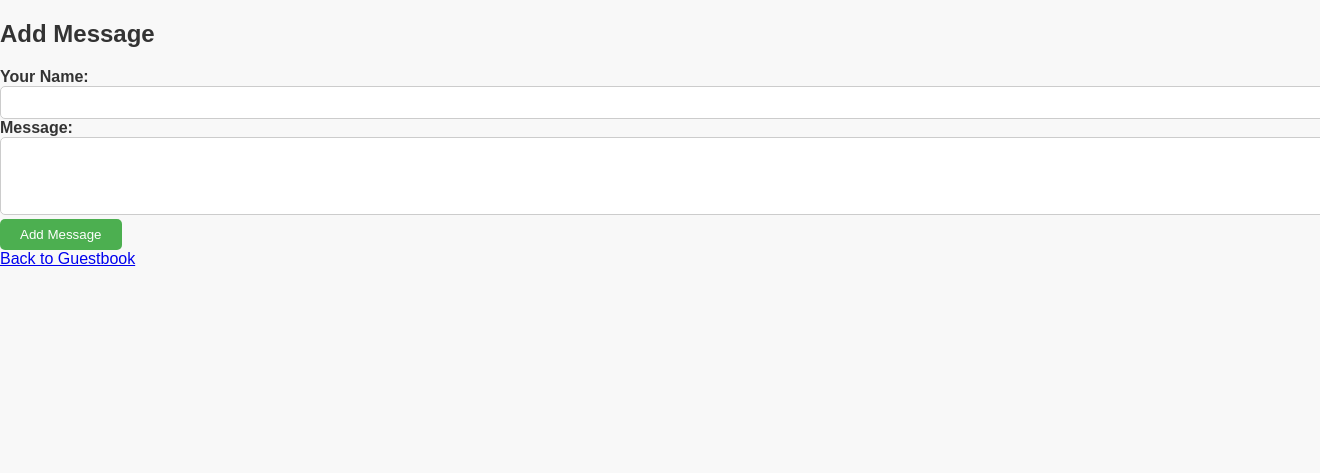
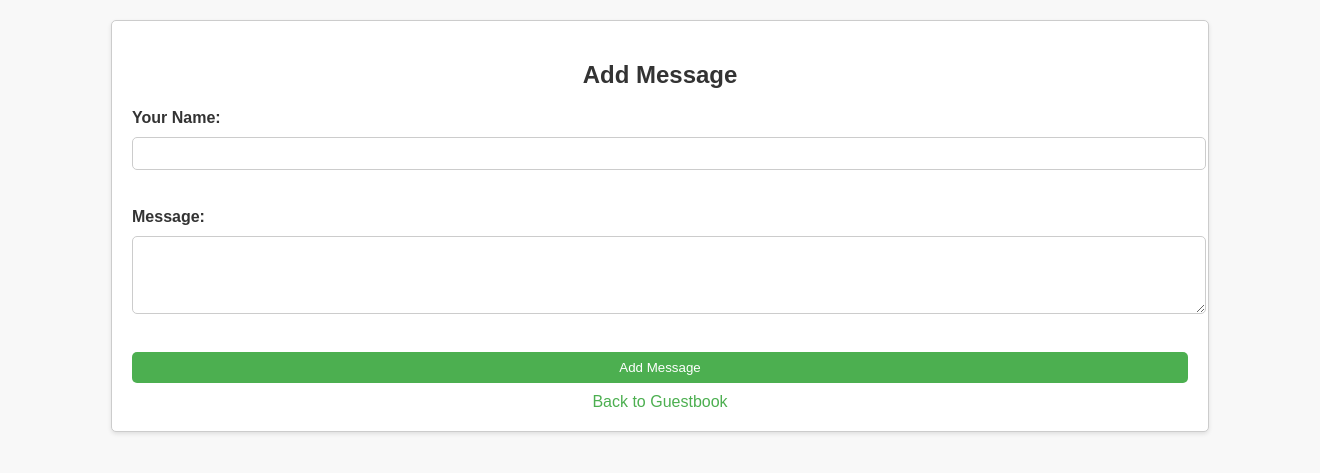
Before and after one commit to sireeshajangam/TerraformProject, a Flask app: page /add in a window 1320 px wide; the page is wider, and only the part inside the window is pictured. Shown: the top 473 px of that part. Run offline with Flask 2, Linux system fonts and the light colour scheme; parts of the project's set-up code (start-up, migrations or seed data) failed here and were passed over.

Commit message:
committed

```diff
--- a/WebApplication/static/style.css
+++ b/WebApplication/static/style.css
@@ -7,25 +7,24 @@ body {
     color: #333;
 }
 
-header {
-    background-color: #4CAF50;
-    color: white;
-    text-align: center;
-    padding: 20px 0;
+.form-container {
+    width: 80%;
+    margin: 20px auto;
+    padding: 20px;
+    border: 1px solid #ccc;
+    border-radius: 5px;
+    background-color: #fff;
+    box-shadow: 0 2px 4px rgba(0, 0, 0, 0.1);
 }
 
-.container {
-    width: 80%;
-    margin: 0 auto;
-    padding: 20px 0;
+h2 {
+    text-align: center;
 }
 
-.message-form {
+form {
     display: flex;
     flex-direction: column;
     gap: 10px;
-    max-width: 400px;
-    margin: 0 auto;
 }
 
 label {
@@ -64,10 +63,3 @@ button[type="submit"]:hover {
 .back-link:hover {
     text-decoration: underline;
 }
-
-footer {
-    text-align: center;
-    margin-top: 20px;
-    padding: 10px 0;
-    background-color: #ddd;
-}
--- a/WebApplication/templates/add_message.html
+++ b/WebApplication/templates/add_message.html
@@ -16,7 +16,7 @@
             <textarea id="message" name="message" rows="4" required></textarea><br>
             <button type="submit">Add Message</button>
         </form>
-        <a href="/">Back to Guestbook</a>
+        <a href="/" class="back-link">Back to Guestbook</a>
     </div>
 </body>
 </html>
```
